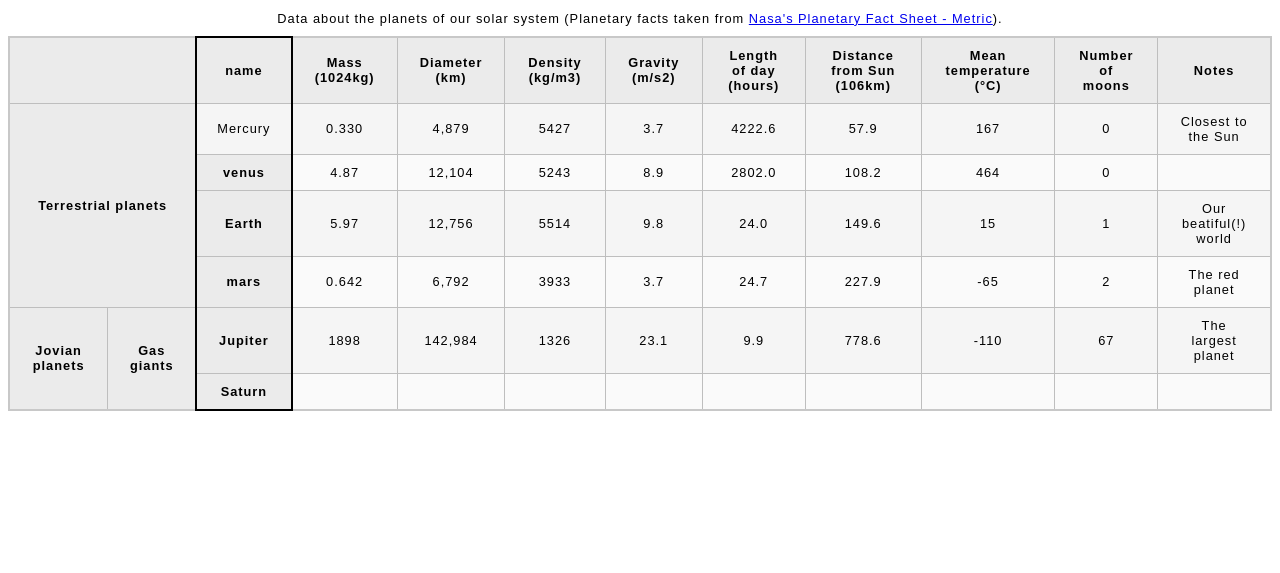
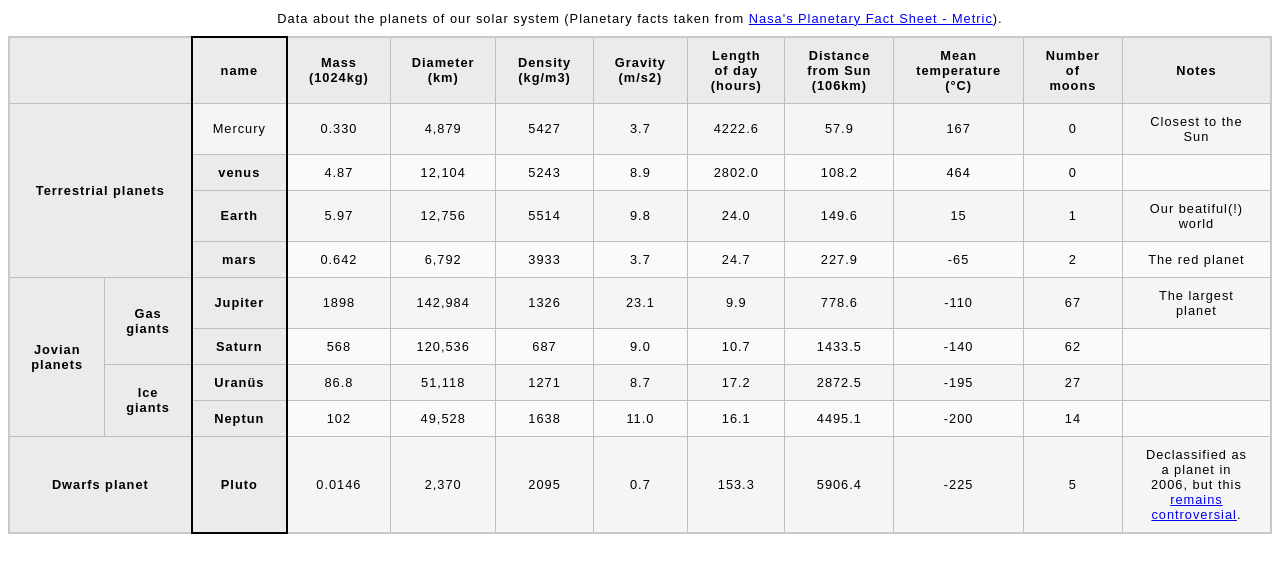
Before and after one commit to Naranach/Planet_Table, a plain HTML site: page index.html in a window 1280 px wide. Shown: the part 79-652 px from the top of the page. Drawn offline with Linux system fonts and the light colour scheme.

Commit message:
from odin projects first assignment done

```diff
--- a/index.html
+++ b/index.html
@@ -102,16 +102,53 @@
     </tr>
     <tr>
         <th scope="row"> Saturn</th>
-        <td></td>
-        <td></td>
-        <td></td>
-        <td></td>
-        <td></td>
-        <td></td>
-        <td></td>
-        <td></td>
+        <td>568</td>
+        <td>120,536</td>
+        <td>687</td>
+        <td>9.0</td>
+        <td>10.7</td>
+        <td>1433.5</td>
+        <td>-140</td>
+        <td>62</td>
         <td></td>
     </tr>
+    <tr>
+        <th rowspan="2" scope="rowgroup">Ice giants</th>
+        <th scope="row">Uranüs</th>
+        <td>86.8</td>
+        <td>51,118</td>
+        <td>1271</td>
+        <td>8.7</td>
+        <td>17.2</td>
+        <td>2872.5</td>
+        <td>-195</td>
+        <td>27</td>
+        <td></td>
+    </tr>
+    <tr>
+        <th scope="row">Neptun</th>
+        <td>102</td>
+        <td>49,528	</td>
+        <td>1638</td>
+        <td>11.0</td>
+        <td>16.1</td>
+        <td>4495.1</td>
+        <td>-200</td>
+        <td>14</td>
+        <td></td>
+    </tr>
+    <th rowspan="2" colspan="2" scope="rowgroup"> Dwarfs planet</th>
+    <th scope="row">Pluto</th>
+    <td>0.0146</td>
+    <td>2,370</td>
+    <td>2095	</td>
+    <td>0.7</td>
+    <td>153.3</td>
+    <td>5906.4</td>
+    <td>-225	</td>
+    <td>5</td>
+    <td>Declassified as a planet in 2006, but this <a href="https://www.usatoday.com/story/tech/2014/10/02/pluto-planet-solar-system/16578959/">remains controversial</a>.</td>
+
    </table>
 </body>
 </html>
```
